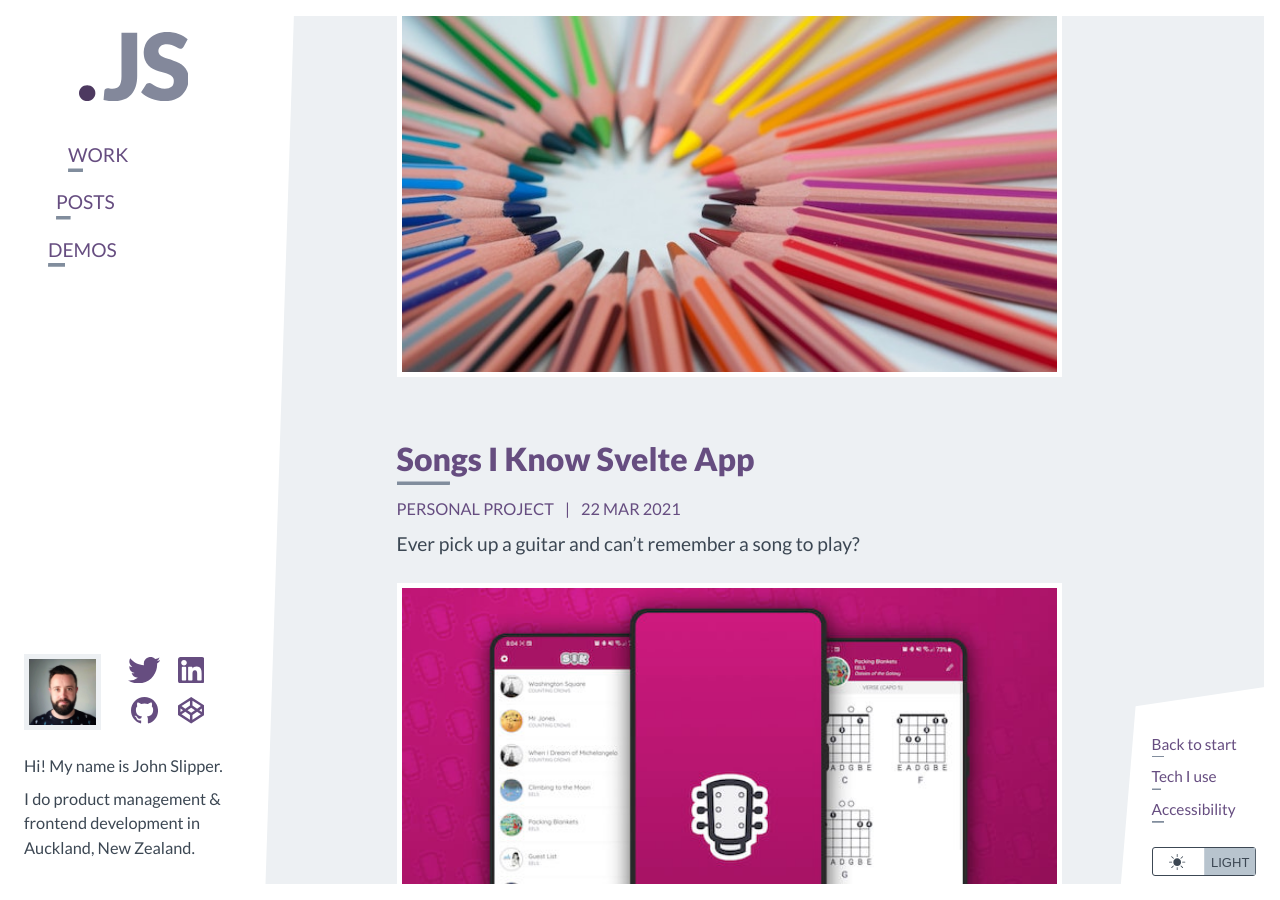
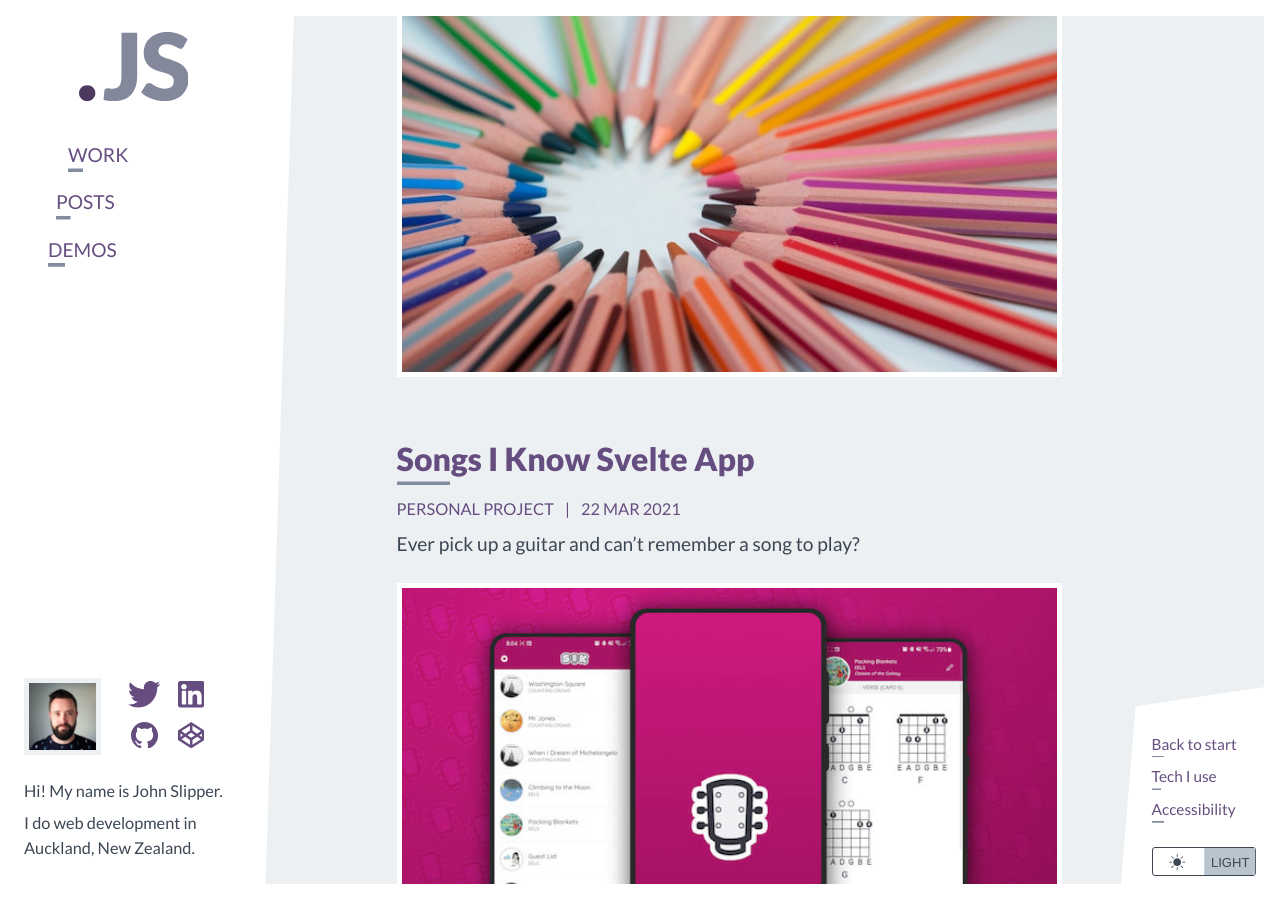
Before and after one commit to johnslipper/johnslipper.github.io, a Jekyll site: the page built from index.html, in a window 1280 px wide and 900 px high, scrolled down 394 px. Built offline with Jekyll 4.4.1, drawn with Linux system fonts in a browser that asks for light colours.

Commit message:
Site description update

```diff
--- a/_config.yml
+++ b/_config.yml
@@ -21,7 +21,7 @@
 title: John Slipper - Web Developer
 description: >- # this means to ignore newlines until next unindented section
   <p>Hi! My name is John Slipper.</p>
-  <p>I do product management & frontend development in Auckland, New Zealand.</p>
+  <p>I do web development in Auckland, New Zealand.</p>
 exclude: [README.md, Gemfile, Gemfile.lock, package.json]
 permalink: /:title
 comments: false
```
